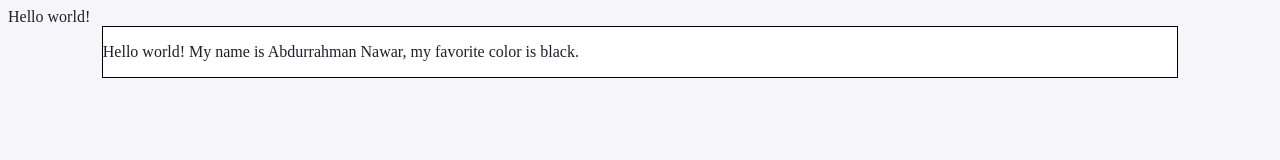
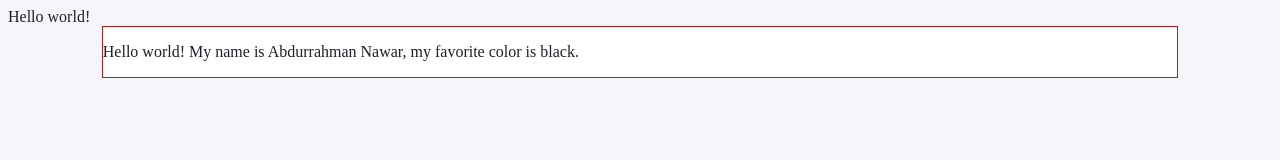
Before and after one commit to AbdurrahmanNawar/anawar-hw6, a plain HTML site: page index.html in a window 1280 px wide. Drawn offline with Linux system fonts and the light colour scheme.

Commit message:
changed color

```diff
--- a/css/stylesheet.css
+++ b/css/stylesheet.css
@@ -4,5 +4,5 @@ body { background: #f5f5fa; color: #1f1f29; }
     width: 85%;
     margin: auto;
     background-color: white;
-    border: 1px solid black;
+    border: 1px solid rgb(176, 31, 31);
 }
```
